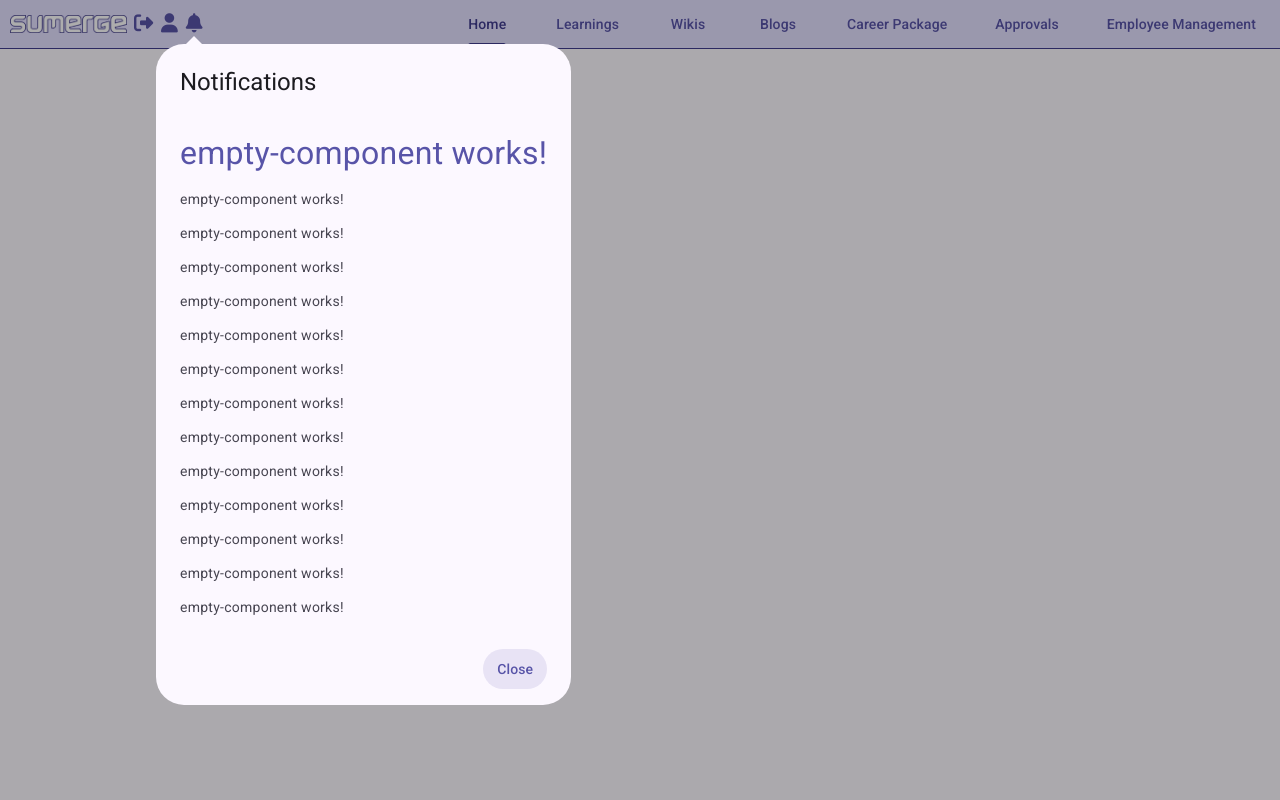
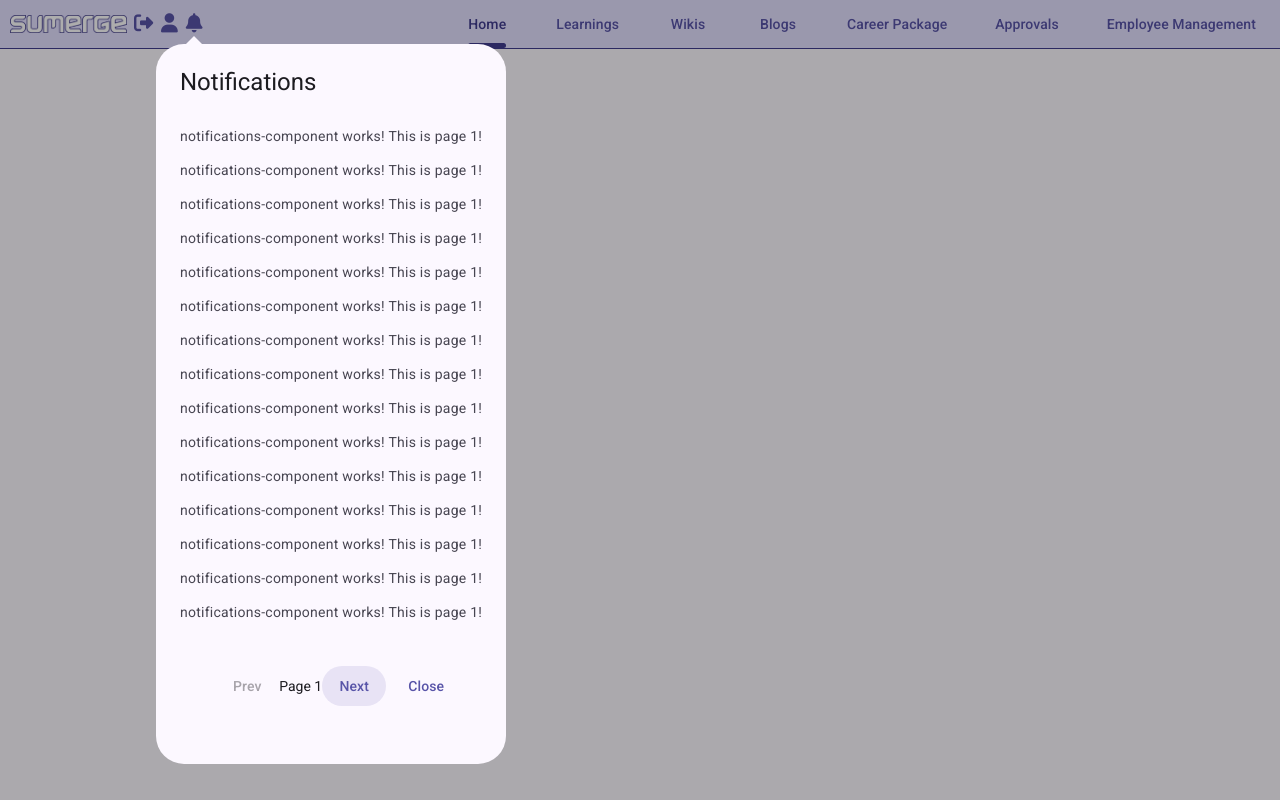
Before and after one commit to mohameddmahmoudd/employee-ld-platform, an Angular app in the folder platform-webapp/: page / in a window 1280 px wide. Both pictures are taken after a click on the link 194 px from the left and 24 px from the top of the page. Built offline with nearby package versions, Linux system fonts and the light colour scheme.

Commit message:
made notifications pageable (doesn't have any logic yet)

```diff
--- a/platform-webapp/src/app/home/nav-bar-component/nav-bar-component.ts
+++ b/platform-webapp/src/app/home/nav-bar-component/nav-bar-component.ts
@@ -10,7 +10,7 @@ import { MatTabsModule } from '@angular/material/tabs';
 import { MatToolbarModule } from '@angular/material/toolbar';
 import { MatTooltipModule } from '@angular/material/tooltip';
 import { Router, RouterModule, RouterOutlet } from "@angular/router";
-import { NotificationsDialog } from '../notifications/notifications-dialog';
+import { NotificationsDialog } from '../notifications/notifications-dialog/notifications-dialog';
 
 @Component({
   selector: 'app-nav-bar-component',
@@ -61,30 +61,13 @@ export class NavBarComponent {
   }
 
   readonly dialog = inject(MatDialog);
-
+  // TODO: add number badge to notifications bell with the number of unread notifs. or at least a badge that shows that there are unread notifications
   openDialog(event: MouseEvent) {
     const buttonRect = (event.currentTarget as HTMLElement).getBoundingClientRect();
-
     if (this.isMobile()) {
-      // width: `100vw`,
-      this.dialog.open(NotificationsDialog, {
-        width: `100vw`,
-        position: {
-          top: `${buttonRect.bottom + 10}px`,
-        },
-      });
+      this.dialog.open(NotificationsDialog, NotificationsDialog.getMobileViewConfig(buttonRect));
     } else {
-      this.dialog.open(NotificationsDialog, {
-        position: {
-          top: `${buttonRect.bottom + 10}px`,
-          left: `${buttonRect.left - 28 - 10 + buttonRect.width / 2}px`, //28 is caret position, 10 is half caret width
-        },
-        // backdropClass: "backdrop"
-        // TODO: decide whether we want outline to notifs and no backdrop or we want backdrop?
-
-      });
+      this.dialog.open(NotificationsDialog, NotificationsDialog.getDesktopViewConfig(buttonRect));
     }
-
   }
-  // activeLink = this.links[0];
 }
--- a/platform-webapp/src/app/home/notifications/notifications-component/notifications-component.html
+++ b/platform-webapp/src/app/home/notifications/notifications-component/notifications-component.html
@@ -1 +1,45 @@
-<p>notifications-component works!</p>
+<p>notifications-component works! This is page {{ page() }}!</p>
+<p>notifications-component works! This is page {{ page() }}!</p>
+<p>notifications-component works! This is page {{ page() }}!</p>
+<p>notifications-component works! This is page {{ page() }}!</p>
+<p>notifications-component works! This is page {{ page() }}!</p>
+<p>notifications-component works! This is page {{ page() }}!</p>
+<p>notifications-component works! This is page {{ page() }}!</p>
+<p>notifications-component works! This is page {{ page() }}!</p>
+<p>notifications-component works! This is page {{ page() }}!</p>
+<p>notifications-component works! This is page {{ page() }}!</p>
+<p>notifications-component works! This is page {{ page() }}!</p>
+<p>notifications-component works! This is page {{ page() }}!</p>
+<p>notifications-component works! This is page {{ page() }}!</p>
+<p>notifications-component works! This is page {{ page() }}!</p>
+<p>notifications-component works! This is page {{ page() }}!</p>
+<p>notifications-component works! This is page {{ page() }}!</p>
+<p>notifications-component works! This is page {{ page() }}!</p>
+<p>notifications-component works! This is page {{ page() }}!</p>
+<p>notifications-component works! This is page {{ page() }}!</p>
+<p>notifications-component works! This is page {{ page() }}!</p>
+<p>notifications-component works! This is page {{ page() }}!</p>
+<p>notifications-component works! This is page {{ page() }}!</p>
+<p>notifications-component works! This is page {{ page() }}!</p>
+<p>notifications-component works! This is page {{ page() }}!</p>
+<p>notifications-component works! This is page {{ page() }}!</p>
+<p>notifications-component works! This is page {{ page() }}!</p>
+<p>notifications-component works! This is page {{ page() }}!</p>
+<p>notifications-component works! This is page {{ page() }}!</p>
+<p>notifications-component works! This is page {{ page() }}!</p>
+<p>notifications-component works! This is page {{ page() }}!</p>
+<p>notifications-component works! This is page {{ page() }}!</p>
+<p>notifications-component works! This is page {{ page() }}!</p>
+<p>notifications-component works! This is page {{ page() }}!</p>
+<p>notifications-component works! This is page {{ page() }}!</p>
+<p>notifications-component works! This is page {{ page() }}!</p>
+<p>notifications-component works! This is page {{ page() }}!</p>
+<p>notifications-component works! This is page {{ page() }}!</p>
+<p>notifications-component works! This is page {{ page() }}!</p>
+<p>notifications-component works! This is page {{ page() }}!</p>
+<p>notifications-component works! This is page {{ page() }}!</p>
+
+<!-- TODO: make actual notifications here.
+     post request with the page, keep them in a list,
+     mark all as read with another post request and update ui,
+     and view them here with ngFor or @for. it's a lot of work lol -->
--- a/platform-webapp/src/app/home/notifications/notifications-component/notifications-component.ts
+++ b/platform-webapp/src/app/home/notifications/notifications-component/notifications-component.ts
@@ -1,4 +1,4 @@
-import { Component } from '@angular/core';
+import { Component, input } from '@angular/core';
 
 @Component({
   selector: 'app-notifications-component',
@@ -7,5 +7,5 @@ import { Component } from '@angular/core';
   styleUrl: './notifications-component.css',
 })
 export class NotificationsComponent {
-
+  page = input.required<number>();
 }
--- a/platform-webapp/src/app/home/notifications/notifications-dialog.ts
+++ /dev/null
@@ -1,44 +0,0 @@
-import { Component, ViewEncapsulation } from "@angular/core";
-import { MatButtonModule } from "@angular/material/button";
-import { MatDialogTitle, MatDialogContent, MatDialogActions, MatDialogClose } from "@angular/material/dialog";
-import { EmptyComponent } from "../../empty-component/empty-component";
-
-@Component({
-  selector: 'notifications-dialog',
-  template: `
-    <svg class="caret" width="20" height="10" viewBox="0 0 20 10" aria-hidden="true">
-      <path  d="M0 10 L10 0 L20 10 Z" fill="var(--mat-sys-surface)"/>
-    </svg>
-    <h1 mat-dialog-title>Notifications</h1>
-    <mat-dialog-content >
-    <app-empty-component/>
-    </mat-dialog-content>
-    <mat-dialog-actions>
-      <button matButton mat-dialog-close>Close</button>
-    </mat-dialog-actions>
-  `,
-  styles: [`
-    .caret {
-      position: absolute;
-      top: -8px;
-      left: var(--mat-dialog-container-shape, var(--mat-sys-corner-extra-large, 4px));
-    }
-    @media (max-width: 600px) {
-      .caret {
-        visibility: hidden;
-        /* left: unset;
-        right: var(--mat-dialog-container-shape, var(--mat-sys-corner-extra-large, 4px)); */
-      }
-    }
-  `],
-  imports: [
-    MatDialogTitle,
-    MatDialogContent,
-    MatDialogActions,
-    MatDialogClose,
-    MatButtonModule,
-    EmptyComponent
-  ],
-  // encapsulation: ViewEncapsulation.None,
-})
-export class NotificationsDialog { }
--- /dev/null
+++ b/platform-webapp/src/app/home/notifications/notifications-dialog/notifications-dialog.css
@@ -0,0 +1,13 @@
+.caret {
+    position: absolute;
+    top: -8px;
+    left: var(--mat-dialog-container-shape, var(--mat-sys-corner-extra-large, 4px));
+}
+
+@media (max-width: 600px) {
+    .caret {
+        visibility: hidden;
+        /* left: unset;
+        right: var(--mat-dialog-container-shape, var(--mat-sys-corner-extra-large, 4px)); */
+    }
+}
--- /dev/null
+++ b/platform-webapp/src/app/home/notifications/notifications-dialog/notifications-dialog.html
@@ -0,0 +1,18 @@
+<svg class="caret" width="20" height="10" viewBox="0 0 20 10" aria-hidden="true">
+    <path d="M0 10 L10 0 L20 10 Z" fill="var(--mat-sys-surface)" />
+</svg>
+<h1 mat-dialog-title>Notifications</h1>
+<mat-dialog-content>
+    <app-notifications-component [page]="this.page" />
+</mat-dialog-content>
+<mat-dialog-actions><mat-dialog-actions>
+    <!-- <button mat-button (click)="goTo(1)" [disabled]="page===1">First</button> -->
+    <button mat-button (click)="prev()" [disabled]="page===1">Prev</button>
+
+    <span class="page-indicator">Page {{ page }}{{ totalPages ? ' / ' + totalPages : '' }}</span>
+
+    <button mat-button (click)="next()" [disabled]="totalPages ? page>=totalPages : false">Next</button>
+    <!-- <button mat-button (click)="goTo(totalPages)" [disabled]="!totalPages || page===totalPages">Last</button> -->
+
+    <button mat-button mat-dialog-close>Close</button>
+</mat-dialog-actions>
--- /dev/null
+++ b/platform-webapp/src/app/home/notifications/notifications-dialog/notifications-dialog.ts
@@ -0,0 +1,57 @@
+import { Component, ViewEncapsulation } from "@angular/core";
+import { MatButtonModule } from "@angular/material/button";
+import { MatDialogTitle, MatDialogContent, MatDialogActions, MatDialogClose } from "@angular/material/dialog";
+import { EmptyComponent } from "../../../empty-component/empty-component";
+import { MatDialogConfig } from "@angular/material/dialog";
+import { NotificationsComponent } from "../notifications-component/notifications-component";
+
+@Component({
+  selector: 'notifications-dialog',
+  templateUrl: './notifications-dialog.html',
+  styleUrl: './notifications-dialog.css',
+  imports: [
+    MatDialogTitle,
+    MatDialogContent,
+    MatDialogActions,
+    MatDialogClose,
+    MatButtonModule,
+    NotificationsComponent
+  ],
+  // encapsulation: ViewEncapsulation.None,
+})
+export class NotificationsDialog {
+
+  // the pages bit is chatgpt generated bc it's dumb
+  page = 1;                    // default page = 1
+  totalPages?: number;         // optional, set if you know total
+
+  prev() { if (this.page > 1) this.page--; }
+  next() { if (!this.totalPages || this.page < this.totalPages) this.page++; }
+  // goTo(n?: number) {
+  //   if (!n) return;
+  //   this.page = Math.max(1, this.totalPages ? Math.min(n, this.totalPages) : n);
+  // }
+
+  static getMobileViewConfig(buttonRect: DOMRect): MatDialogConfig {
+    return {
+      width: '100vw',
+      height: '90dvh',
+      position: {
+        top: `${buttonRect.bottom + 10}px`,
+      },
+    }
+  }
+
+  static getDesktopViewConfig(buttonRect: DOMRect): MatDialogConfig {
+    return {
+      height: `90dvh`,
+      position: {
+        top: `${buttonRect.bottom + 10}px`,
+        left: `${buttonRect.left - 28 - 10 + buttonRect.width / 2}px`, //28 is caret position, 10 is half caret width
+      },
+      // backdropClass: "backdrop"
+      // TODO: decide whether we want outline to notifs and no backdrop or we want backdrop?
+    };
+  }
+
+}
```
